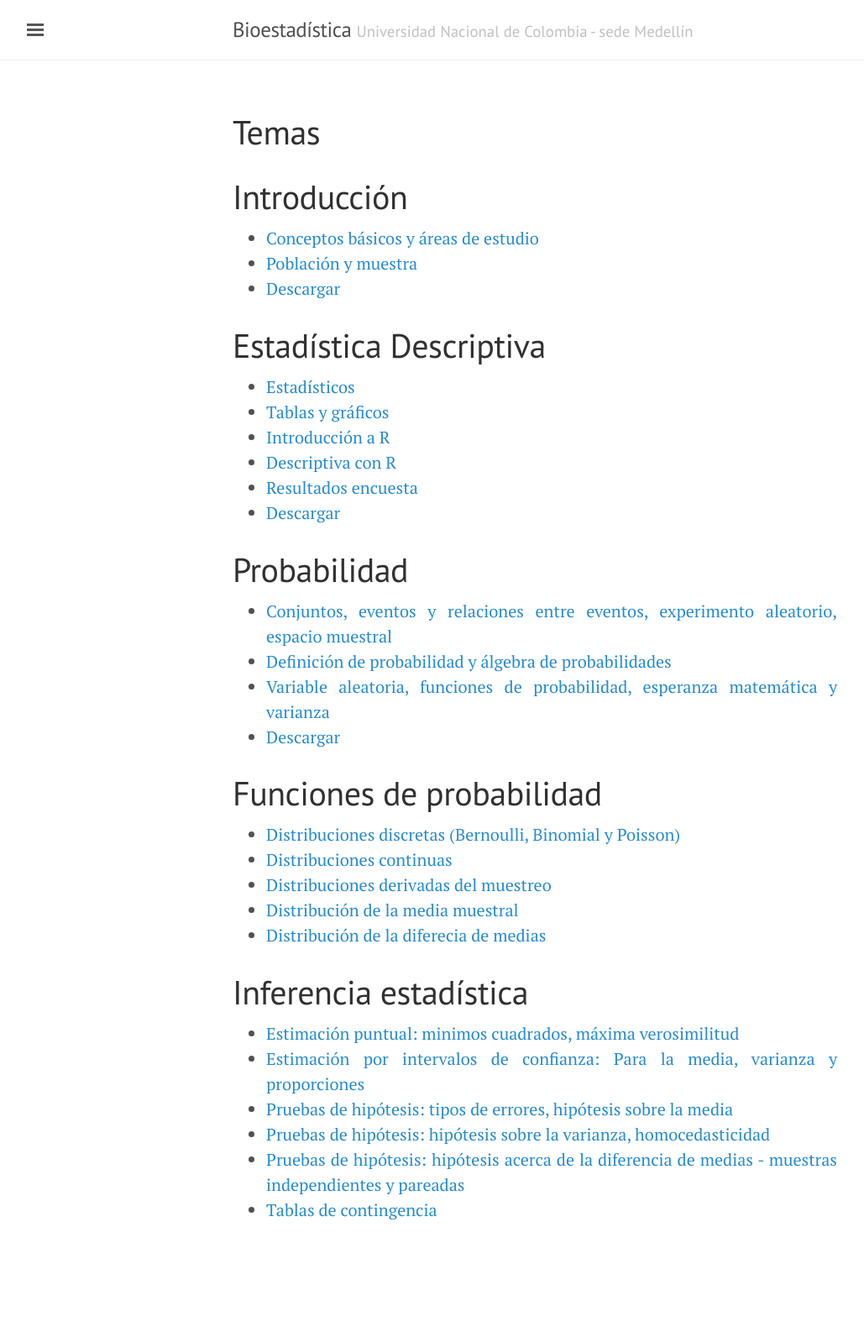
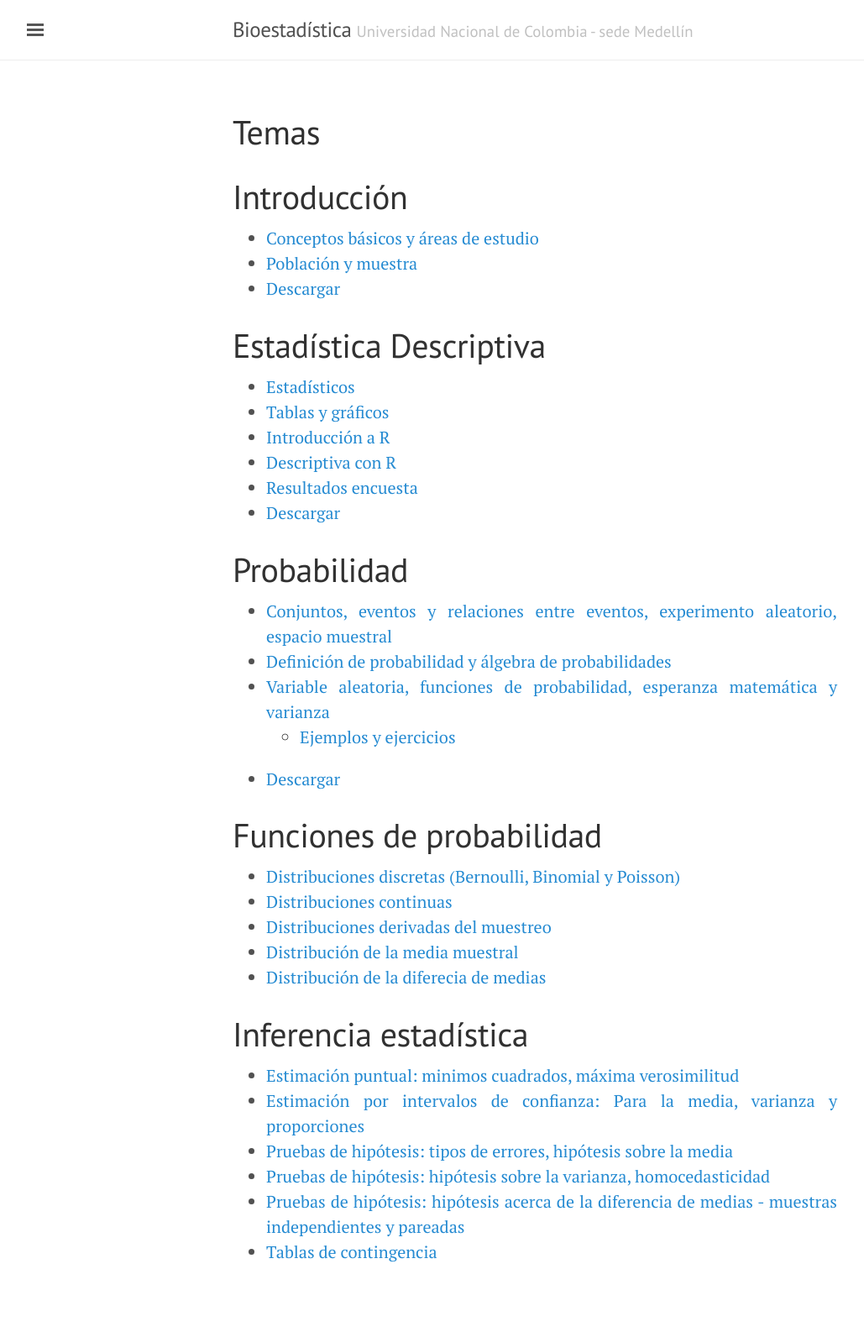
Before and after one commit to Ale-j/bioestadistica.github.io, a Jekyll site: the page built from 2Temas.md, in a window 1280 px wide. Shown: the whole page at 84% size, without its empty margins (3-1032 px from the left). Built offline with Jekyll 4.4.1, drawn with Linux system fonts in a browser that asks for light colours; before the commit the page ends 1536 px from its top, so only the background shows below that.

Commit message:
Update 2Temas.md

```diff
--- a/2Temas.md
+++ b/2Temas.md
@@ -21,6 +21,7 @@ title: Temas
 - [Conjuntos, eventos y relaciones entre eventos, experimento aleatorio, espacio muestral](/Temas/6_IntroProbabilidad.html)
 - [Definición de probabilidad y álgebra de probabilidades](/Temas/7_Probabilidad.html)
 - [Variable aleatoria, funciones de probabilidad, esperanza matemática y varianza](/Temas/8_VariableAleatoria.html)
+    - [Ejemplos y ejercicios](/Temas/8.1_Ejercicios.pdf)
 - [Descargar](/Temas/Probabilidad.zip)
 
 # Funciones de probabilidad
```
